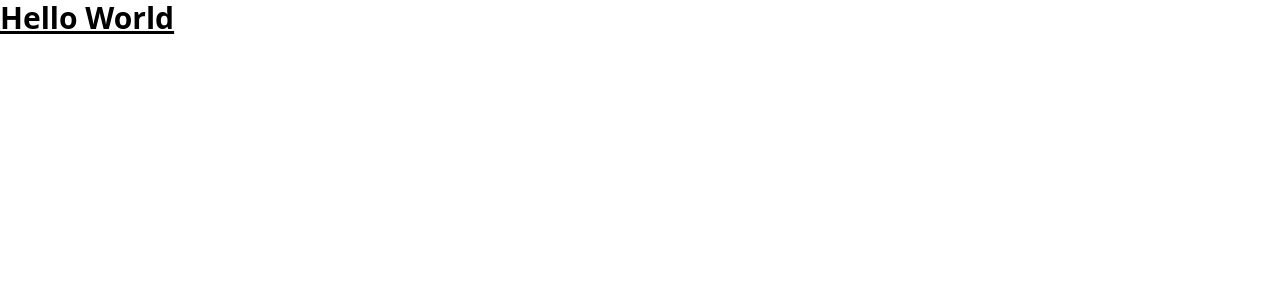
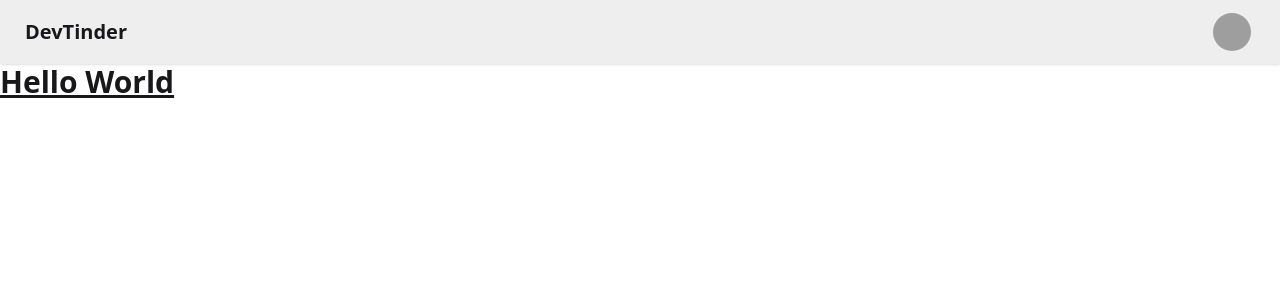
Before and after one commit to ritulde/DevTinderFrontend, a React (Vite) app: page / in a window 1280 px wide. Shown: the top 300 px of the page. Built offline with nearby package versions, Linux system fonts and the light colour scheme; grey boxes are pictures that could not be loaded.

Commit message:
add daisyui for component and add navbar component

```diff
--- a/package.json
+++ b/package.json
@@ -20,6 +20,7 @@
     "@types/react": "^19.1.9",
     "@types/react-dom": "^19.1.7",
     "@vitejs/plugin-react": "^4.7.0",
+    "daisyui": "^5.0.50",
     "eslint": "^9.32.0",
     "eslint-plugin-react-hooks": "^5.2.0",
     "eslint-plugin-react-refresh": "^0.4.20",
--- a/src/App.jsx
+++ b/src/App.jsx
@@ -1,11 +1,47 @@
-
 function App() {
-
   return (
     <>
+      <div className="navbar bg-base-300 shadow-sm">
+        <div className="flex-1">
+          <a className="btn btn-ghost text-xl">DevTinder</a>
+        </div>
+        <div className="flex gap-2">
+          <div className="dropdown dropdown-end mx-5">
+            <div
+              tabIndex={0}
+              role="button"
+              className="btn btn-ghost btn-circle avatar"
+            >
+              <div className="w-10 rounded-full">
+                <img
+                  alt="Tailwind CSS Navbar component"
+                  src="https://img.daisyui.com/images/stock/photo-1534528741775-53994a69daeb.webp"
+                />
+              </div>
+            </div>
+            <ul
+              tabIndex={0}
+              className="menu menu-sm dropdown-content bg-base-100 rounded-box z-1 mt-3 w-52 p-2 shadow"
+            >
+              <li>
+                <a className="justify-between">
+                  Profile
+                  <span className="badge">New</span>
+                </a>
+              </li>
+              <li>
+                <a>Settings</a>
+              </li>
+              <li>
+                <a>Logout</a>
+              </li>
+            </ul>
+          </div>
+        </div>
+      </div>
       <h1 class="text-3xl font-bold underline">Hello World</h1>
     </>
-  )
+  );
 }
 
-export default App
+export default App;
--- a/src/index.css
+++ b/src/index.css
@@ -1 +1,2 @@
 @import "tailwindcss";
+@plugin "daisyui";
```
Also changed, not shown: 1 other file (tests, documents, lock files or other folders).
